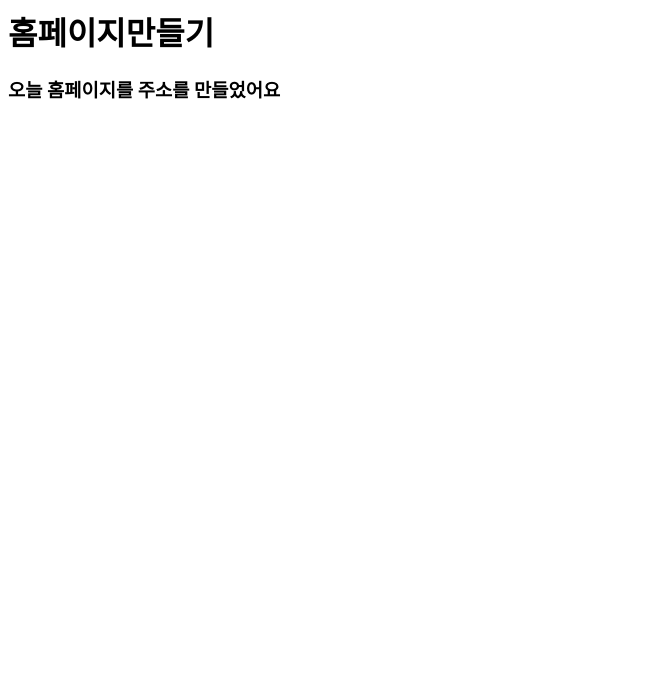
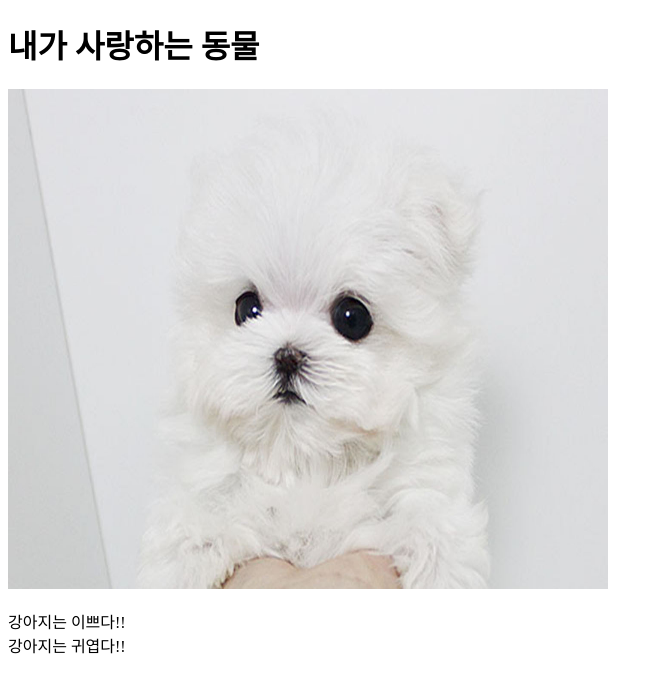
Before and after one commit to hssh1224/aabb, a plain HTML site: page index.html in a window 1280 px wide. Shown: the whole page, without its empty margins (0-663 px from the left). Drawn offline with Linux system fonts and the light colour scheme.

Commit message:
9월 6일 1교시

```diff
--- a/index.html
+++ b/index.html
@@ -1,8 +1,18 @@
-<html>
+<!DOCTYPE html>
+<html lang="en">
 <head>
+    <meta charset="UTF-8">
+    <meta http-equiv="X-UA-Compatible" content="IE=edge">
+    <meta name="viewport" content="width=device-width, initial-scale=1.0">
+    <title>Juho Home</title>
+
 </head>
 <body>
-<h1>홈페이지만들기</h1>
-<h3>오늘 홈페이지를 주소를 만들었어요</3h>
+    <h1>내가 사랑하는 동물</h1>
+    <img src="img/강아지.jpg" alt="강아지"width="600" height="500">
+    <p>
+        강아지는 이쁘다!! <br> 강아지는 귀엽다!!
+    </p>
+
 </body>
 </html>
```
Also changed, not shown: img/강아지.jpg (added).
